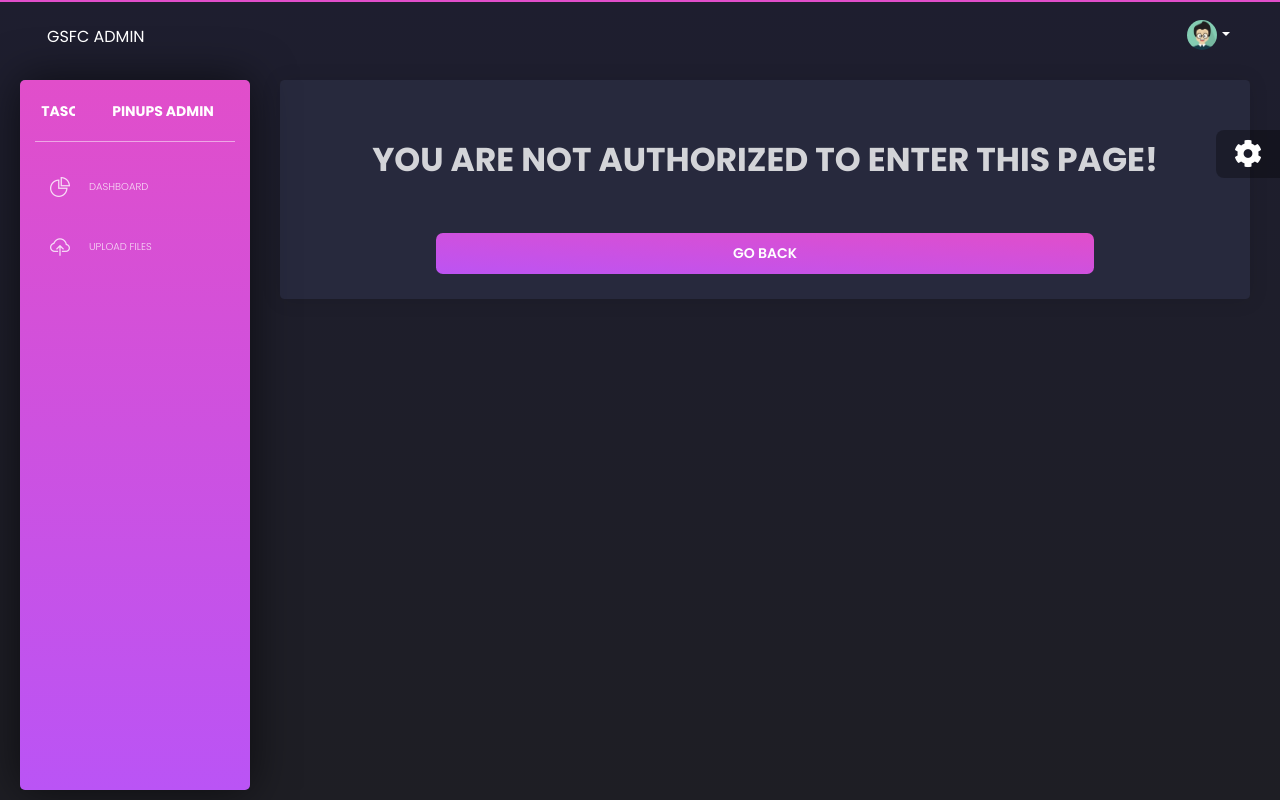
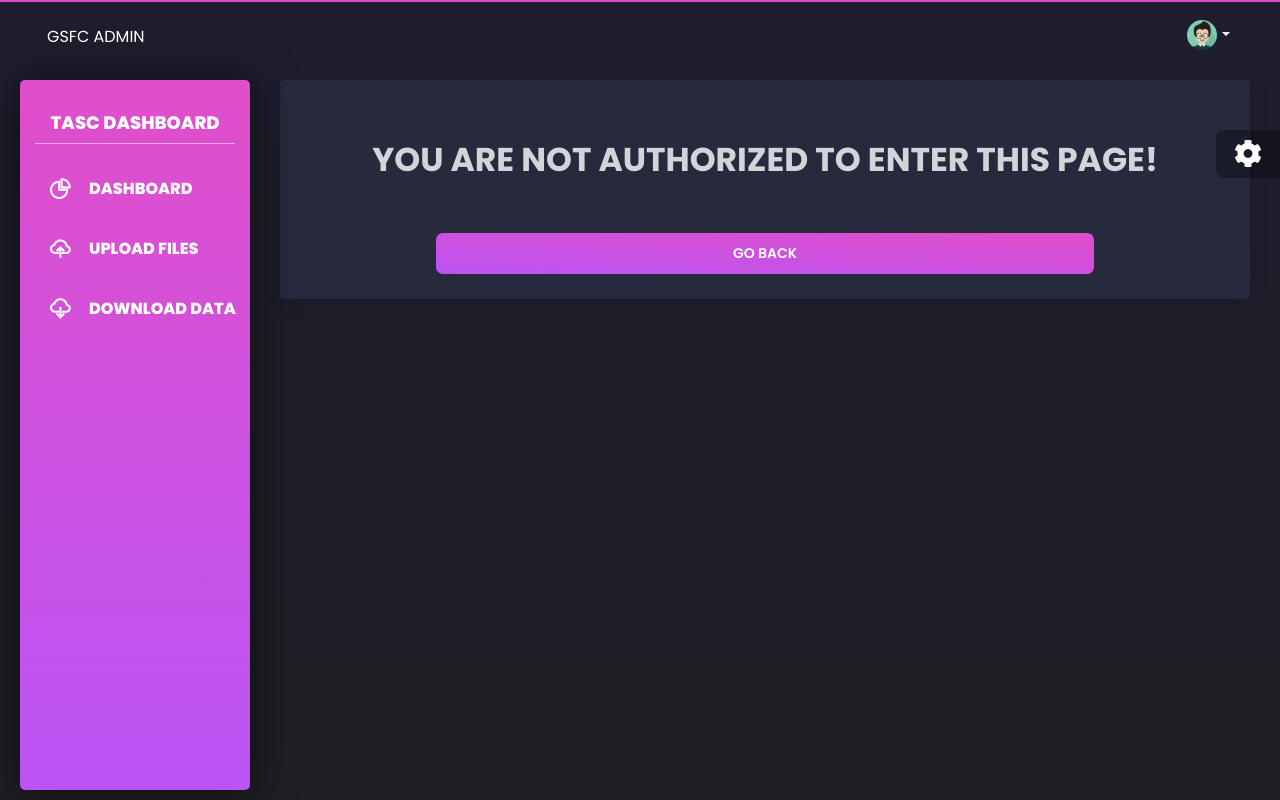
Before and after one commit to NamitPandey/QUIZ_APP, a Django app: page /university/adminpanel/ in a window 1280 px wide. Run offline with Django 3.2, Linux system fonts and the light colour scheme; some libraries are stand-ins or nearby versions.

Commit message:
DOWNLOAD FILE COMPLETED

```diff
--- a/ROOT/ADMINPANEL/ADMIN_PAGE_MAPPER.py
+++ b/ROOT/ADMINPANEL/ADMIN_PAGE_MAPPER.py
@@ -6,4 +6,5 @@
 "adminHome":f"{MAIN_DIR_NME}/homePage.html",
 "uploadFiles":f"{MAIN_DIR_NME}/uploadFiles.html",
 "uploadPage":f"{MAIN_DIR_NME}/uploadSuccess.html",
+"downloadPage":f"{MAIN_DIR_NME}/downloadFiles.html",
 }
--- a/ROOT/ADMINPANEL/urls.py
+++ b/ROOT/ADMINPANEL/urls.py
@@ -10,4 +10,5 @@
     path("", views.admin_home, name='admin_home'),
     path("uploadfiles/", views.upload_files, name='uploadfiles'),
     path("upload_data/<int:dataBaseKey>", views.upload_data, name='upload_data'),
+    path("download_data/", views.download_data, name='download_data'),
 ]
--- a/ROOT/ADMINPANEL/views.py
+++ b/ROOT/ADMINPANEL/views.py
@@ -1,12 +1,17 @@
 from django.shortcuts import render
 from django.contrib.auth.decorators import login_required
 from django.core.files.storage import FileSystemStorage
+from django.utils.timezone import now
+from django.http import JsonResponse,HttpResponse
+from MCQ.models import QuizData
 
 # all static packages import below
+import csv
 import os
 import pandas as pd
 from . import ADMIN_PAGE_MAPPER
 from sqlalchemy import create_engine
+
 # Create your views here.
 global dataBaseMapper
 
@@ -89,4 +94,40 @@
         # context.update({"MSG":"UPLOADED","uploadedData":uploadedData})
 
 
-    return render(request, ADMIN_PAGE_MAPPER.pageDict[pageDictKey],context=context)
+    return render(request, ADMIN_PAGE_MAPPER.pageDict[pageDictKey], context=context)
+
+@login_required
+def download_data(request):
+
+    # pageDictKey = "downloadPage"
+
+    fileName = f"QUIZ_DATA-{now()}"
+
+
+    response = HttpResponse(content_type='text/csv')
+    response['Content-Disposition'] = f'attachement; filename= "{fileName}.xlsx"'
+    writer = csv.writer(response)
+
+    writer.writerow(
+        [
+         "QUESTION_ID",
+         "ACTUAL QUESTION",
+         "ENROLLMENT NUMBER",
+         "CATEGORY",
+         "ANSWER",
+         "CORRECT ANSWER",
+        ])
+
+    users = QuizData.objects.all().order_by('ENROLLMENT_NUMBER').values_list(
+                                        'QUESTION_ID',
+                                        'ACTUAL_QUESTION',
+                                        'ENROLLMENT_NUMBER',
+                                        'CATEGORY',
+                                        'ANSWER',
+                                        'CORRECT_ANSWER',
+                                        )
+
+    for user in users:
+        writer.writerow(user)
+
+    return response
--- a/ROOT/MCQ/models.py
+++ b/ROOT/MCQ/models.py
@@ -4,8 +4,8 @@
 
 class UserRegistration(models.Model):
 
-    # FIRST_NAME = models.CharField(max_length=100)
-    # LAST_NAME = models.CharField(max_length=100)
+    FIRST_NAME = models.CharField(max_length=100)
+    LAST_NAME = models.CharField(max_length=100)
     ENROLLMENT_NUMBER = models.CharField(max_length=100)
     # EMAIL = models.EmailField(max_length = 254)
     # GENDER = models.CharField(max_length=10)
@@ -51,7 +51,6 @@
     def __str__(self):
         return f"{self.ENROLLMENT_NUMBER}"
 
-
 class QuizData(models.Model):
 
     QUESTION_ID = models.IntegerField()
--- a/ROOT/templates/ADMIN_PANEL/homePage.html
+++ b/ROOT/templates/ADMIN_PANEL/homePage.html
@@ -7,8 +7,8 @@
       <div class="card card-chart">
         <div class="card-header ">
           <div class="row">
-            <div class="col-sm-6 text-left">
-              <div id="carouselExampleIndicators" class="carousel slide" data-ride="carousel" style="width:1570px; height:720px; ">
+            <div class="col-sm-12 text-left">
+              <div id="carouselExampleIndicators" class="carousel slide" data-ride="carousel" style="width:100%; height:720px; ">
                 <ol class="carousel-indicators">
                   <li data-target="#carouselExampleIndicators" data-slide-to="0" class="active"></li>
                   <li data-target="#carouselExampleIndicators" data-slide-to="1"></li>
--- a/ROOT/templates/BASE_FILES/adminBasenew.html
+++ b/ROOT/templates/BASE_FILES/adminBasenew.html
@@ -29,24 +29,34 @@
       -->
       <div class="sidebar-wrapper" >
         <div class="logo" style="text-align: center;">
-          <a href="#" class="simple-text logo-mini">
+          <br>
+          <a href="#" style="color:white; font-weight:900; font-size:18px;" >
+            <strong>TASC DASHBOARD</strong>
+          </a>
+          <!-- <a href="#" class="simple-text logo-mini">
             <strong>TASC</strong>
           </a>
           <a href="#" class="simple-text logo-normal">
             <strong>PINUPS ADMIN</strong>
-          </a>
+          </a> -->
         </div>
         <ul class="nav">
           <li>
-            <a href="{% url 'ADMINPANEL:admin_home' %}">
-              <i class="tim-icons icon-chart-pie-36"></i>
-              <p>Dashboard</p>
+            <a href="{% url 'ADMINPANEL:admin_home' %}" >
+              <i class="tim-icons icon-chart-pie-36" style="color:white; font-weight:900;"></i>
+              <p style="color:white; font-weight:900; font-size:16px;">Dashboard</p>
             </a>
           </li>
           <li>
             <a href="{% url 'ADMINPANEL:uploadfiles' %}">
-              <i class="tim-icons icon-cloud-upload-94"></i>
-              <p>Upload Files</p>
+              <i class="tim-icons icon-cloud-upload-94" style="color:white; font-weight:900;"></i>
+              <p style="color:white; font-weight:900; font-size:16px;">Upload Files</p>
+            </a>
+          </li>
+          <li>
+            <a href="{% url 'ADMINPANEL:download_data' %}">
+              <i class="tim-icons icon-cloud-download-93" style="color:white; font-weight:900;"></i>
+              <p style="color:white; font-weight:900; font-size:16px;">Download Data</p>
             </a>
           </li>
           <!-- <li>
```
Also changed, not shown: ROOT/templates/ADMIN_PANEL/downloadFiles.html (added, +39 -0 lines), ROOT/templates/ADMIN_PANEL/uploadFiles.html (+12 -0 lines), ROOTdb.sqlite3.
